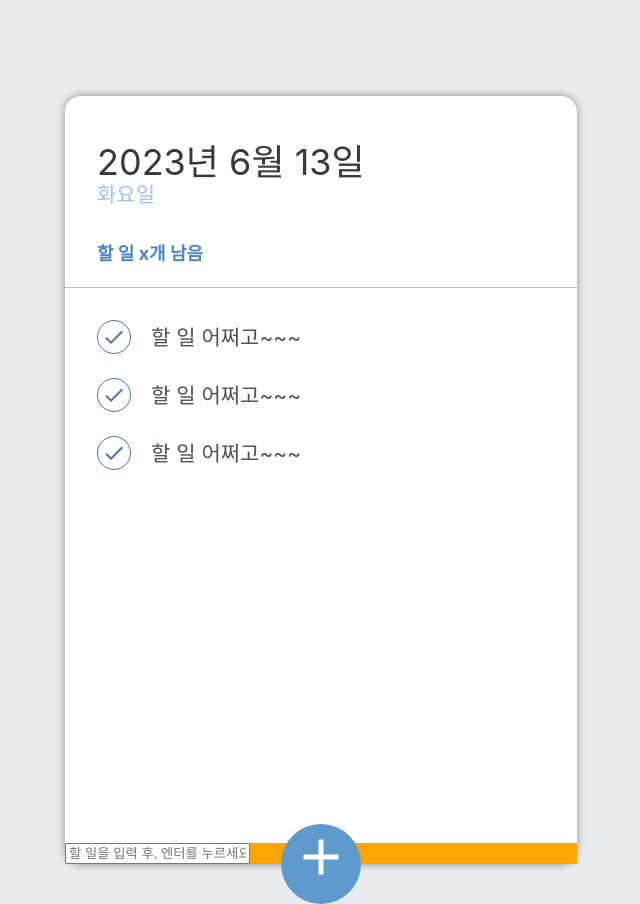
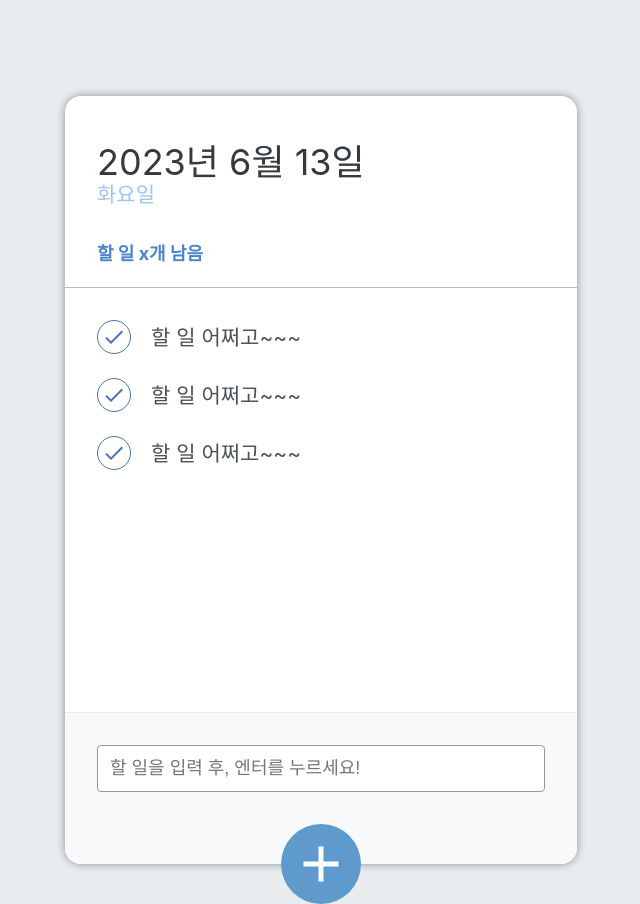
Before and after one commit to jjiiwon0101/react-todo-app, a React (Create React App) app: page / in a window 1280 px wide. Shown: the whole page, without its empty margins (319-959 px from the left). Built offline with nearby package versions, Linux system fonts and the light colour scheme.

Commit message:
230613 #4. scss 작성 완료

```diff
--- a/src/component/scss/TodoInput.scss
+++ b/src/component/scss/TodoInput.scss
@@ -1,10 +1,51 @@
 
 .form-wrapper {
-    background: orange;
+    width: 100%;
+    position: absolute;
+    left: 0;
+    bottom: 0;
+
+    .insert-form {
+        background: #f8f9fa;
+        padding: 32px 32px 72px;
+        border-bottom-left-radius: 16px;
+        border-bottom-right-radius: 16px;
+        border-top: 1px solid #e9ecef;
+
+        input {
+            padding: 12px;
+            border-radius: 4px;
+            width: 100%;
+            border: 1px solid #94989b;
+            outline: none;
+            font-size: 18px;
+            box-sizing: border-box;
+        }
+    }
 }
 
 .insert-btn {
     background: #5e9bcc;
+
+    &:hover {
+        background: #8ab9df;
+    }
+    &:active {
+        background: #4d799c;
+    }
+    &.open {
+        background: #ff326f;
+
+        &:hover {
+            background: #e99eb7;
+        }
+        &:active {
+            background: #af0446
+        }
+        transform: translate(-50%, -50%) rotate(45deg);
+    }
+
+
 
     z-index: 5;
     cursor: pointer;
@@ -20,4 +61,9 @@
     color: white;
     border-radius: 50%;
     border: none;
+    outline: none;
+    display: flex;
+    justify-content: center;
+    align-items: center;
+    transition: 0.2s ease-in-out;
 }
```
